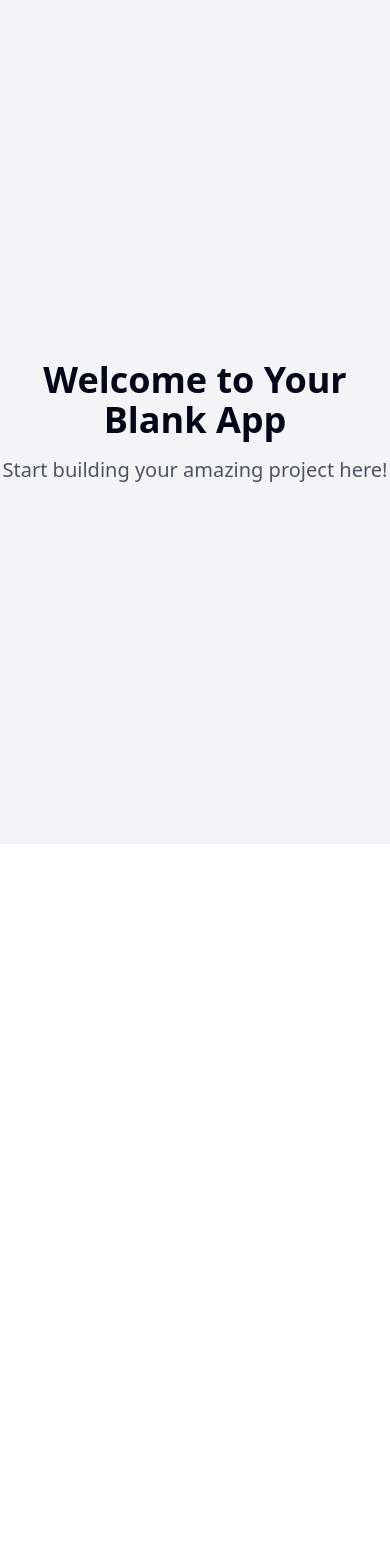
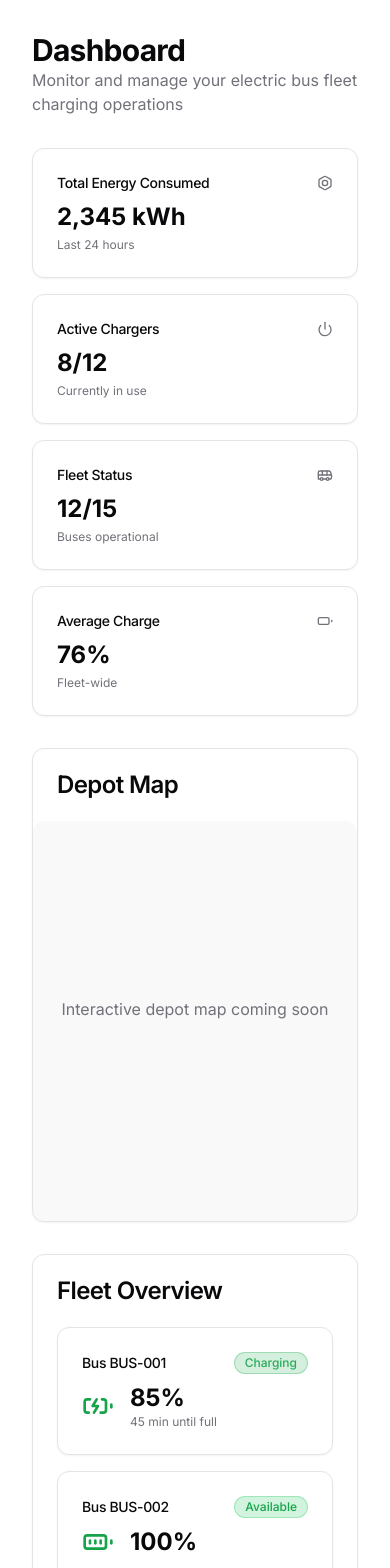
Before and after one commit to sammyjo86/echarge-hubster, a React (Vite) app: page / in a window 390 px wide. Shown: the top 1568 px of the page. Before the commit the page ends 844 px from the top, so only its background shows below. Built offline with nearby package versions, Linux system fonts and the light colour scheme.

Commit message:
Create bus depot charging management frontend
Implement the initial frontend structure for a bus depot e-mobility platform charging management system. This includes setting up necessary components and routing for the application.
[skip gpt_engineer]

```diff
--- /dev/null
+++ b/src/components/dashboard/ChargingStatus.tsx
@@ -0,0 +1,48 @@
+import { Battery, BatteryCharging, BatteryFull, BatteryLow } from "lucide-react";
+import { Card, CardContent, CardHeader, CardTitle } from "@/components/ui/card";
+import { StatusBadge } from "./StatusBadge";
+
+interface ChargingStatusProps {
+  busId: string;
+  batteryLevel: number;
+  status: "charging" | "available" | "offline" | "error";
+  timeRemaining?: string;
+}
+
+export const ChargingStatus = ({
+  busId,
+  batteryLevel,
+  status,
+  timeRemaining,
+}: ChargingStatusProps) => {
+  const getBatteryIcon = () => {
+    if (status === "charging") return BatteryCharging;
+    if (batteryLevel <= 20) return BatteryLow;
+    if (batteryLevel >= 90) return BatteryFull;
+    return Battery;
+  };
+
+  const BatteryIcon = getBatteryIcon();
+
+  return (
+    <Card className="card-hover">
+      <CardHeader className="flex flex-row items-center justify-between space-y-0 pb-2">
+        <CardTitle className="text-sm font-medium">Bus {busId}</CardTitle>
+        <StatusBadge status={status} />
+      </CardHeader>
+      <CardContent>
+        <div className="flex items-center space-x-4">
+          <BatteryIcon className="h-8 w-8 text-primary" />
+          <div>
+            <div className="text-2xl font-bold">{batteryLevel}%</div>
+            {timeRemaining && status === "charging" && (
+              <p className="text-xs text-muted-foreground">
+                {timeRemaining} until full
+              </p>
+            )}
+          </div>
+        </div>
+      </CardContent>
+    </Card>
+  );
+};
--- /dev/null
+++ b/src/components/dashboard/DepotMap.tsx
@@ -0,0 +1,14 @@
+import { Card, CardContent, CardHeader, CardTitle } from "@/components/ui/card";
+
+export const DepotMap = () => {
+  return (
+    <Card className="col-span-3">
+      <CardHeader>
+        <CardTitle>Depot Map</CardTitle>
+      </CardHeader>
+      <CardContent className="h-[400px] bg-accent/50 rounded-lg flex items-center justify-center">
+        <p className="text-muted-foreground">Interactive depot map coming soon</p>
+      </CardContent>
+    </Card>
+  );
+};
--- /dev/null
+++ b/src/components/dashboard/FleetOverview.tsx
@@ -0,0 +1,41 @@
+import { Card, CardContent, CardHeader, CardTitle } from "@/components/ui/card";
+import { ChargingStatus } from "./ChargingStatus";
+
+const mockFleetData = [
+  {
+    busId: "BUS-001",
+    batteryLevel: 85,
+    status: "charging" as const,
+    timeRemaining: "45 min",
+  },
+  {
+    busId: "BUS-002",
+    batteryLevel: 100,
+    status: "available" as const,
+  },
+  {
+    busId: "BUS-003",
+    batteryLevel: 15,
+    status: "error" as const,
+  },
+  {
+    busId: "BUS-004",
+    batteryLevel: 60,
+    status: "offline" as const,
+  },
+];
+
+export const FleetOverview = () => {
+  return (
+    <Card>
+      <CardHeader>
+        <CardTitle>Fleet Overview</CardTitle>
+      </CardHeader>
+      <CardContent className="grid gap-4 md:grid-cols-2 lg:grid-cols-4">
+        {mockFleetData.map((bus) => (
+          <ChargingStatus key={bus.busId} {...bus} />
+        ))}
+      </CardContent>
+    </Card>
+  );
+};
--- /dev/null
+++ b/src/components/dashboard/MetricsCard.tsx
@@ -0,0 +1,33 @@
+import { Card, CardContent, CardHeader, CardTitle } from "@/components/ui/card";
+import { cn } from "@/lib/utils";
+
+interface MetricsCardProps {
+  title: string;
+  value: string | number;
+  icon: React.ReactNode;
+  description?: string;
+  className?: string;
+}
+
+export const MetricsCard = ({
+  title,
+  value,
+  icon,
+  description,
+  className,
+}: MetricsCardProps) => {
+  return (
+    <Card className={cn("card-hover", className)}>
+      <CardHeader className="flex flex-row items-center justify-between space-y-0 pb-2">
+        <CardTitle className="text-sm font-medium">{title}</CardTitle>
+        <div className="h-4 w-4 text-muted-foreground">{icon}</div>
+      </CardHeader>
+      <CardContent>
+        <div className="text-2xl font-bold">{value}</div>
+        {description && (
+          <p className="text-xs text-muted-foreground mt-1">{description}</p>
+        )}
+      </CardContent>
+    </Card>
+  );
+};
--- /dev/null
+++ b/src/components/dashboard/StatusBadge.tsx
@@ -0,0 +1,35 @@
+import { cn } from "@/lib/utils";
+
+interface StatusBadgeProps {
+  status: "charging" | "available" | "offline" | "error";
+  className?: string;
+}
+
+export const StatusBadge = ({ status, className }: StatusBadgeProps) => {
+  const getStatusStyles = () => {
+    switch (status) {
+      case "charging":
+        return "bg-primary/20 text-primary border-primary/30 charging-pulse";
+      case "available":
+        return "bg-green-500/20 text-green-600 border-green-500/30";
+      case "offline":
+        return "bg-gray-200 text-gray-600 border-gray-300";
+      case "error":
+        return "bg-destructive/20 text-destructive border-destructive/30";
+      default:
+        return "bg-gray-200 text-gray-600 border-gray-300";
+    }
+  };
+
+  return (
+    <span
+      className={cn(
+        "inline-flex items-center px-2.5 py-0.5 rounded-full text-xs font-medium border",
+        getStatusStyles(),
+        className
+      )}
+    >
+      {status.charAt(0).toUpperCase() + status.slice(1)}
+    </span>
+  );
+};
--- /dev/null
+++ b/src/components/layout/DashboardLayout.tsx
@@ -0,0 +1,50 @@
+import { Battery, Bolt, Bus, Power } from "lucide-react";
+import { MetricsCard } from "../dashboard/MetricsCard";
+
+interface DashboardLayoutProps {
+  children: React.ReactNode;
+}
+
+export const DashboardLayout = ({ children }: DashboardLayoutProps) => {
+  return (
+    <div className="min-h-screen bg-background p-8">
+      <div className="space-y-8">
+        <div>
+          <h2 className="text-3xl font-bold tracking-tight">Dashboard</h2>
+          <p className="text-muted-foreground">
+            Monitor and manage your electric bus fleet charging operations
+          </p>
+        </div>
+
+        <div className="grid gap-4 md:grid-cols-2 lg:grid-cols-4">
+          <MetricsCard
+            title="Total Energy Consumed"
+            value="2,345 kWh"
+            icon={<Bolt className="h-4 w-4" />}
+            description="Last 24 hours"
+          />
+          <MetricsCard
+            title="Active Chargers"
+            value="8/12"
+            icon={<Power className="h-4 w-4" />}
+            description="Currently in use"
+          />
+          <MetricsCard
+            title="Fleet Status"
+            value="12/15"
+            icon={<Bus className="h-4 w-4" />}
+            description="Buses operational"
+          />
+          <MetricsCard
+            title="Average Charge"
+            value="76%"
+            icon={<Battery className="h-4 w-4" />}
+            description="Fleet-wide"
+          />
+        </div>
+
+        {children}
+      </div>
+    </div>
+  );
+};
--- a/src/index.css
+++ b/src/index.css
@@ -1,3 +1,5 @@
+@import url('https://fonts.googleapis.com/css2?family=Inter:wght@400;500;600;700&display=swap');
+
 @tailwind base;
 @tailwind components;
 @tailwind utilities;
@@ -5,88 +7,47 @@
 @layer base {
   :root {
     --background: 0 0% 100%;
-    --foreground: 222.2 84% 4.9%;
-
+    --foreground: 240 10% 3.9%;
     --card: 0 0% 100%;
-    --card-foreground: 222.2 84% 4.9%;
-
+    --card-foreground: 240 10% 3.9%;
     --popover: 0 0% 100%;
-    --popover-foreground: 222.2 84% 4.9%;
-
-    --primary: 222.2 47.4% 11.2%;
-    --primary-foreground: 210 40% 98%;
-
-    --secondary: 210 40% 96.1%;
-    --secondary-foreground: 222.2 47.4% 11.2%;
-
-    --muted: 210 40% 96.1%;
-    --muted-foreground: 215.4 16.3% 46.9%;
-
-    --accent: 210 40% 96.1%;
-    --accent-foreground: 222.2 47.4% 11.2%;
-
+    --popover-foreground: 240 10% 3.9%;
+    --primary: 142.1 76.2% 36.3%;
+    --primary-foreground: 355.7 100% 97.3%;
+    --secondary: 240 4.8% 95.9%;
+    --secondary-foreground: 240 5.9% 10%;
+    --muted: 240 4.8% 95.9%;
+    --muted-foreground: 240 3.8% 46.1%;
+    --accent: 240 4.8% 95.9%;
+    --accent-foreground: 240 5.9% 10%;
     --destructive: 0 84.2% 60.2%;
-    --destructive-foreground: 210 40% 98%;
-
-    --border: 214.3 31.8% 91.4%;
-    --input: 214.3 31.8% 91.4%;
-    --ring: 222.2 84% 4.9%;
-
-    --radius: 0.5rem;
-
-    --sidebar-background: 0 0% 98%;
-
-    --sidebar-foreground: 240 5.3% 26.1%;
-
-    --sidebar-primary: 240 5.9% 10%;
-
-    --sidebar-primary-foreground: 0 0% 98%;
-
-    --sidebar-accent: 240 4.8% 95.9%;
-
-    --sidebar-accent-foreground: 240 5.9% 10%;
-
-    --sidebar-border: 220 13% 91%;
-
-    --sidebar-ring: 217.2 91.2% 59.8%;
+    --destructive-foreground: 0 0% 98%;
+    --border: 240 5.9% 90%;
+    --input: 240 5.9% 90%;
+    --ring: 142.1 76.2% 36.3%;
+    --radius: 0.75rem;
   }
 
   .dark {
-    --background: 222.2 84% 4.9%;
-    --foreground: 210 40% 98%;
-
-    --card: 222.2 84% 4.9%;
-    --card-foreground: 210 40% 98%;
-
-    --popover: 222.2 84% 4.9%;
-    --popover-foreground: 210 40% 98%;
-
-    --primary: 210 40% 98%;
-    --primary-foreground: 222.2 47.4% 11.2%;
-
-    --secondary: 217.2 32.6% 17.5%;
-    --secondary-foreground: 210 40% 98%;
-
-    --muted: 217.2 32.6% 17.5%;
-    --muted-foreground: 215 20.2% 65.1%;
-
-    --accent: 217.2 32.6% 17.5%;
-    --accent-foreground: 210 40% 98%;
-
+    --background: 20 14.3% 4.1%;
+    --foreground: 0 0% 95%;
+    --card: 24 9.8% 10%;
+    --card-foreground: 0 0% 95%;
+    --popover: 0 0% 9%;
+    --popover-foreground: 0 0% 95%;
+    --primary: 142.1 70.6% 45.3%;
+    --primary-foreground: 144.9 80.4% 10%;
+    --secondary: 240 3.7% 15.9%;
+    --secondary-foreground: 0 0% 98%;
+    --muted: 0 0% 15%;
+    --muted-foreground: 240 5% 64.9%;
+    --accent: 12 6.5% 15.1%;
+    --accent-foreground: 0 0% 98%;
     --destructive: 0 62.8% 30.6%;
-    --destructive-foreground: 210 40% 98%;
-
-    --border: 217.2 32.6% 17.5%;
-    --input: 217.2 32.6% 17.5%;
-    --ring: 212.7 26.8% 83.9%;
-    --sidebar-background: 240 5.9% 10%;
-    --sidebar-foreground: 240 4.8% 95.9%;
-    --sidebar-primary: 224.3 76.3% 48%;
-    --sidebar-primary-foreground: 0 0% 100%;
-    --sidebar-accent: 240 3.7% 15.9%;
-    --sidebar-accent-foreground: 240 4.8% 95.9%;
-    --sidebar-border: 240 3.7% 15.9%;
-    --sidebar-ring: 217.2 91.2% 59.8%;
+    --destructive-foreground: 0 85.7% 97.3%;
+    --border: 240 3.7% 15.9%;
+    --input: 240 3.7% 15.9%;
+    --ring: 142.4 71.8% 29.2%;
   }
 }
 
@@ -94,8 +55,28 @@
   * {
     @apply border-border;
   }
-
   body {
-    @apply bg-background text-foreground;
+    @apply bg-background text-foreground font-inter antialiased;
   }
 }
+
+.charging-pulse {
+  animation: pulse 2s cubic-bezier(0.4, 0, 0.6, 1) infinite;
+}
+
+@keyframes pulse {
+  0%, 100% {
+    opacity: 1;
+  }
+  50% {
+    opacity: 0.5;
+  }
+}
+
+.card-hover {
+  transition: transform 0.2s ease-in-out;
+}
+
+.card-hover:hover {
+  transform: translateY(-2px);
+}
--- a/src/pages/Index.tsx
+++ b/src/pages/Index.tsx
@@ -1,13 +1,15 @@
-// Update this page (the content is just a fallback if you fail to update the page)
+import { DashboardLayout } from "@/components/layout/DashboardLayout";
+import { FleetOverview } from "@/components/dashboard/FleetOverview";
+import { DepotMap } from "@/components/dashboard/DepotMap";
 
 const Index = () => {
   return (
-    <div className="min-h-screen flex items-center justify-center bg-gray-100">
-      <div className="text-center">
-        <h1 className="text-4xl font-bold mb-4">Welcome to Your Blank App</h1>
-        <p className="text-xl text-gray-600">Start building your amazing project here!</p>
+    <DashboardLayout>
+      <div className="grid gap-4 md:grid-cols-3">
+        <DepotMap />
       </div>
-    </div>
+      <FleetOverview />
+    </DashboardLayout>
   );
 };
 
--- a/tailwind.config.ts
+++ b/tailwind.config.ts
@@ -12,85 +12,70 @@ export default {
   theme: {
     container: {
       center: true,
-			padding: '2rem',
+      padding: "2rem",
       screens: {
-				'2xl': '1400px'
-			}
+        "2xl": "1400px",
+      },
     },
     extend: {
+      fontFamily: {
+        inter: ["Inter", "sans-serif"],
+      },
       colors: {
-				border: 'hsl(var(--border))',
-				input: 'hsl(var(--input))',
-				ring: 'hsl(var(--ring))',
-				background: 'hsl(var(--background))',
-				foreground: 'hsl(var(--foreground))',
+        border: "hsl(var(--border))",
+        input: "hsl(var(--input))",
+        ring: "hsl(var(--ring))",
+        background: "hsl(var(--background))",
+        foreground: "hsl(var(--foreground))",
         primary: {
-					DEFAULT: 'hsl(var(--primary))',
-					foreground: 'hsl(var(--primary-foreground))'
+          DEFAULT: "hsl(var(--primary))",
+          foreground: "hsl(var(--primary-foreground))",
         },
         secondary: {
-					DEFAULT: 'hsl(var(--secondary))',
-					foreground: 'hsl(var(--secondary-foreground))'
+          DEFAULT: "hsl(var(--secondary))",
+          foreground: "hsl(var(--secondary-foreground))",
         },
         destructive: {
-					DEFAULT: 'hsl(var(--destructive))',
-					foreground: 'hsl(var(--destructive-foreground))'
+          DEFAULT: "hsl(var(--destructive))",
+          foreground: "hsl(var(--destructive-foreground))",
         },
         muted: {
-					DEFAULT: 'hsl(var(--muted))',
-					foreground: 'hsl(var(--muted-foreground))'
+          DEFAULT: "hsl(var(--muted))",
+          foreground: "hsl(var(--muted-foreground))",
         },
         accent: {
-					DEFAULT: 'hsl(var(--accent))',
-					foreground: 'hsl(var(--accent-foreground))'
+          DEFAULT: "hsl(var(--accent))",
+          foreground: "hsl(var(--accent-foreground))",
         },
         popover: {
-					DEFAULT: 'hsl(var(--popover))',
-					foreground: 'hsl(var(--popover-foreground))'
+          DEFAULT: "hsl(var(--popover))",
+          foreground: "hsl(var(--popover-foreground))",
         },
         card: {
-					DEFAULT: 'hsl(var(--card))',
-					foreground: 'hsl(var(--card-foreground))'
+          DEFAULT: "hsl(var(--card))",
+          foreground: "hsl(var(--card-foreground))",
         },
-				sidebar: {
-					DEFAULT: 'hsl(var(--sidebar-background))',
-					foreground: 'hsl(var(--sidebar-foreground))',
-					primary: 'hsl(var(--sidebar-primary))',
-					'primary-foreground': 'hsl(var(--sidebar-primary-foreground))',
-					accent: 'hsl(var(--sidebar-accent))',
-					'accent-foreground': 'hsl(var(--sidebar-accent-foreground))',
-					border: 'hsl(var(--sidebar-border))',
-					ring: 'hsl(var(--sidebar-ring))'
-				}
       },
       borderRadius: {
-				lg: 'var(--radius)',
-				md: 'calc(var(--radius) - 2px)',
-				sm: 'calc(var(--radius) - 4px)'
+        lg: "var(--radius)",
+        md: "calc(var(--radius) - 2px)",
+        sm: "calc(var(--radius) - 4px)",
       },
       keyframes: {
-				'accordion-down': {
-					from: {
-						height: '0'
+        "accordion-down": {
+          from: { height: "0" },
+          to: { height: "var(--radix-accordion-content-height)" },
         },
-					to: {
-						height: 'var(--radix-accordion-content-height)'
-					}
+        "accordion-up": {
+          from: { height: "var(--radix-accordion-content-height)" },
+          to: { height: "0" },
         },
-				'accordion-up': {
-					from: {
-						height: 'var(--radix-accordion-content-height)'
-					},
-					to: {
-						height: '0'
-					}
-				}
       },
       animation: {
-				'accordion-down': 'accordion-down 0.2s ease-out',
-				'accordion-up': 'accordion-up 0.2s ease-out'
-			}
-		}
+        "accordion-down": "accordion-down 0.2s ease-out",
+        "accordion-up": "accordion-up 0.2s ease-out",
+      },
+    },
   },
   plugins: [require("tailwindcss-animate")],
 } satisfies Config;
```
Lines whose indentation alone changed are shown as unchanged.
